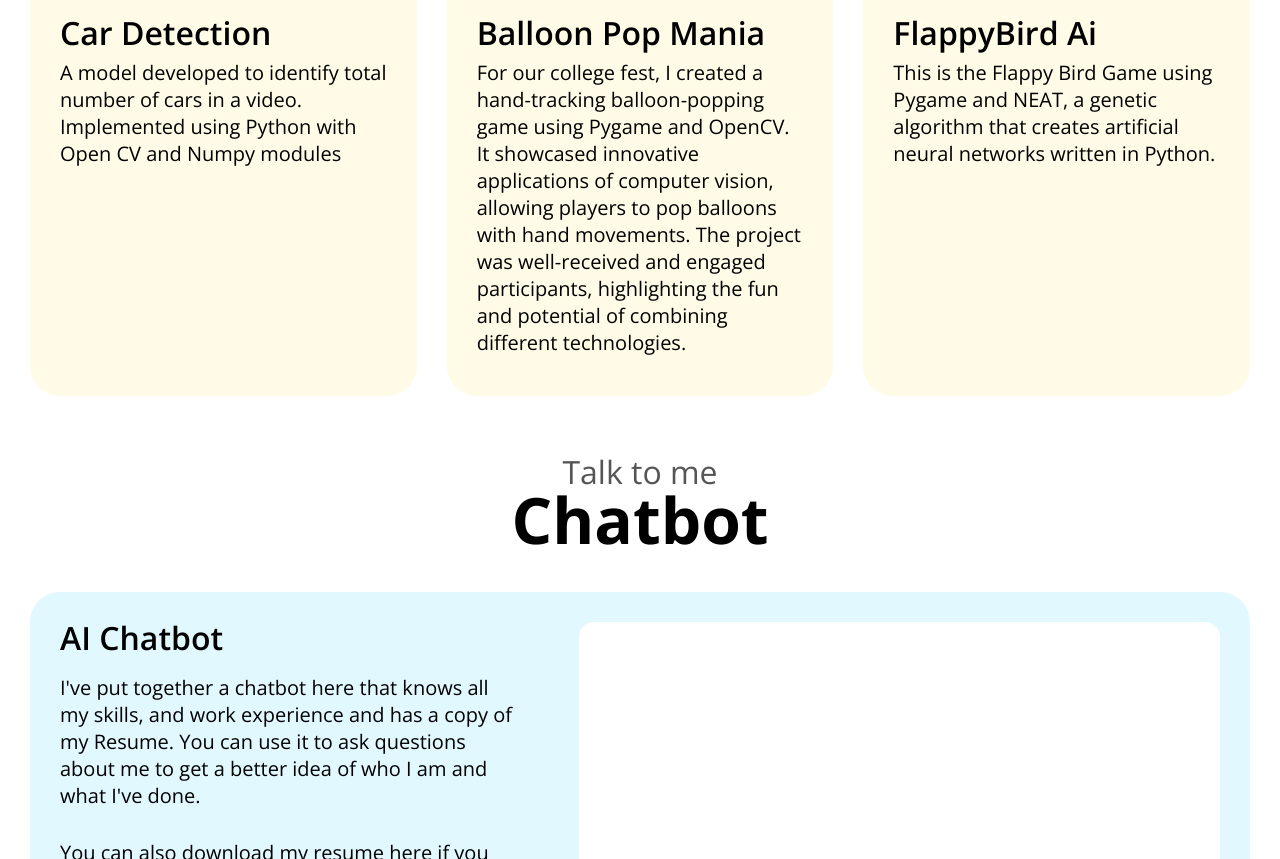
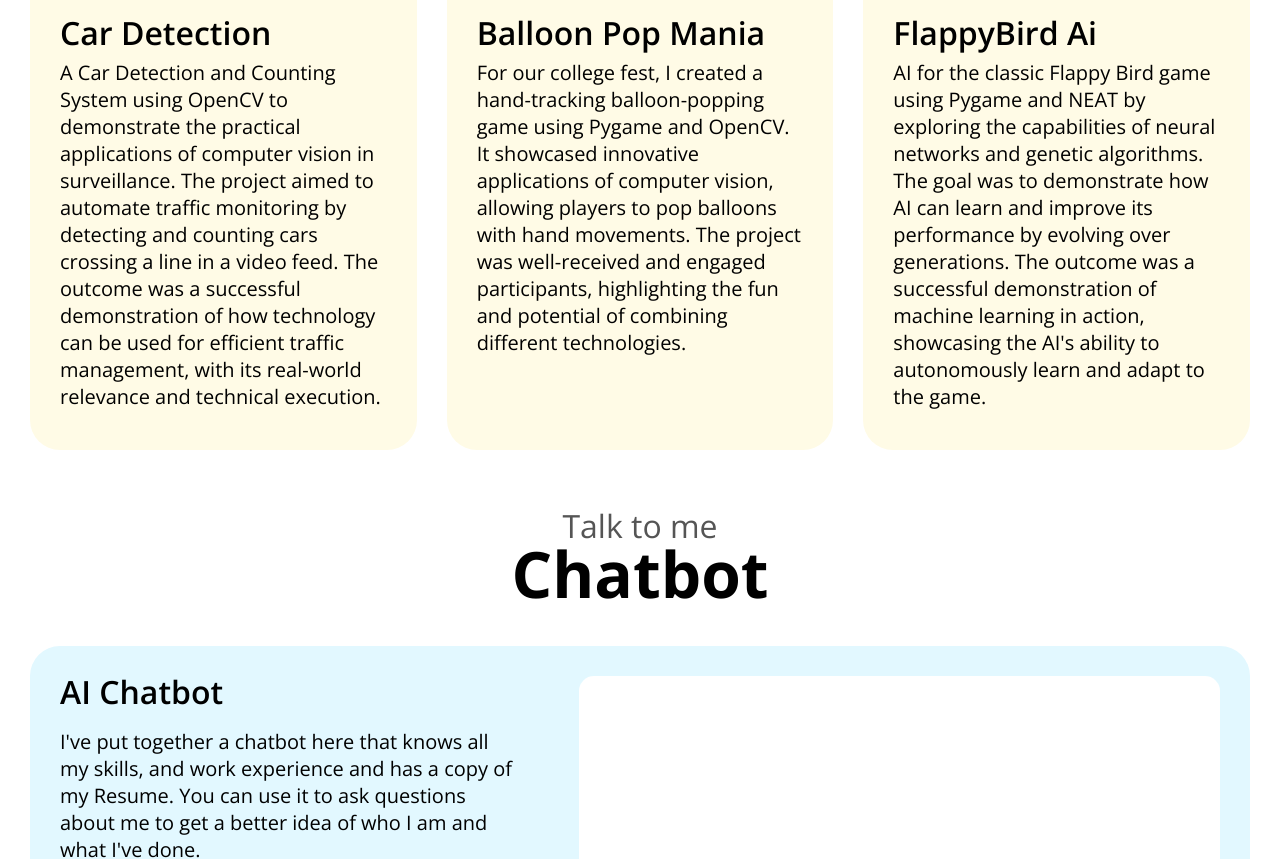
Before and after one commit to AlanMVarghese/PortfolioWebsite, a plain HTML site: page index.html in a window 1280 px wide. Shown: the part 1855-2714 px from the top of the page. Drawn offline with nearby package versions, Linux system fonts and the light colour scheme; a script that the page names is missing.

Commit message:
Update index.html

```diff
--- a/index.html
+++ b/index.html
@@ -151,7 +151,7 @@
                         </div>
                     </figure>
                     <h3>Car Detection</h3>
-                    <p>A model developed to identify total number of cars in a video. Implemented using Python with Open CV and Numpy modules</p>
+                    <p>A Car Detection and Counting System using OpenCV to demonstrate the practical applications of computer vision in surveillance. The project aimed to automate traffic monitoring by detecting and counting cars crossing a line in a video feed. The outcome was a successful demonstration of how technology can be used for efficient traffic management, with its real-world relevance and technical execution.</p>
                 </article>
                 <article>
                     <figure>
@@ -180,7 +180,7 @@
                         </div>
                     </figure>
                     <h3>FlappyBird Ai</h3>
-                    <p>This is the Flappy Bird Game using Pygame and NEAT, a genetic algorithm that creates artificial neural networks written in Python.</p>
+                    <p>AI for the classic Flappy Bird game using Pygame and NEAT by exploring the capabilities of neural networks and genetic algorithms. The goal was to demonstrate how AI can learn and improve its performance by evolving over generations. The outcome was a successful demonstration of machine learning in action, showcasing the AI's ability to autonomously learn and adapt to the game.</p>
                 </article>
             </div>
         </section>
```
